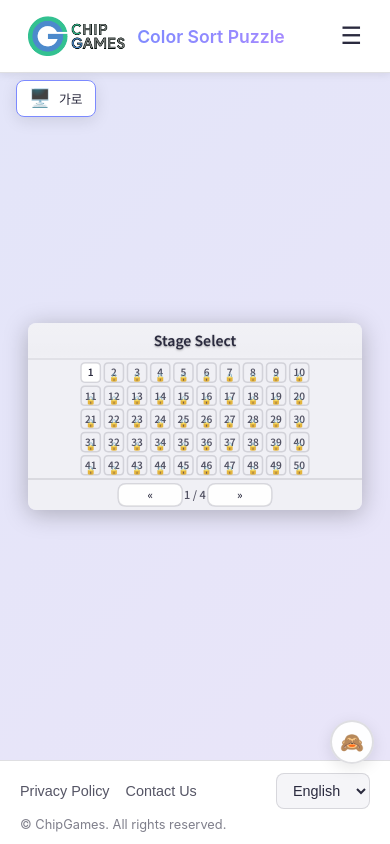
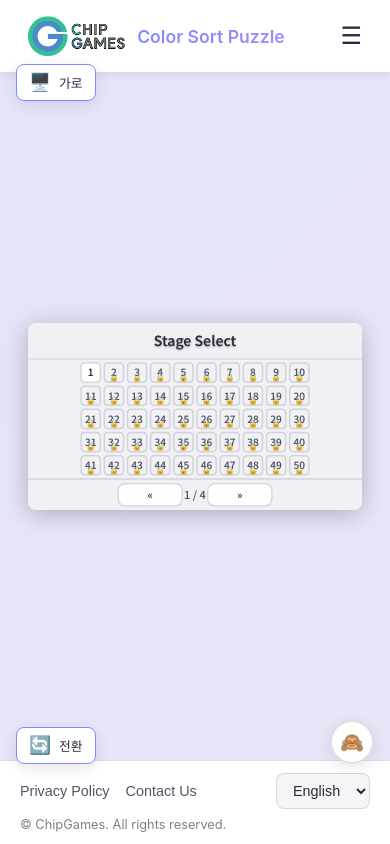
Before and after one commit to chipgames/ChipGemSort, a React (Vite) app: page / in a window 390 px wide. Built offline with nearby package versions, Linux system fonts and the light colour scheme.

Commit message:
화면 회전 고정 추가

```diff
--- a/src/App.tsx
+++ b/src/App.tsx
@@ -11,6 +11,7 @@ import { setupAdObserver, preventAdSenseErrors } from "@/utils/adsense";
 import { registerServiceWorker } from "@/utils/serviceWorker";
 import OfflineBanner from "@/components/ui/OfflineBanner";
 import OrientationLock from "@/components/ui/OrientationLock";
+import ScreenOrientationLock from "@/components/ui/ScreenOrientationLock";
 import "@/styles/App.css";
 
 const App: React.FC = () => {
@@ -113,6 +114,7 @@ const App: React.FC = () => {
             >
               {isUIHidden ? "👁️" : "🙈"}
             </button>
+            <ScreenOrientationLock className="screen-orientation-lock-fixed" />
             <OrientationLock className="orientation-lock-fixed" />
           </>
         )}
--- a/src/components/layout/Header.tsx
+++ b/src/components/layout/Header.tsx
@@ -3,6 +3,7 @@ import { useLanguage } from "@/hooks/useLanguage";
 import LanguageSelector from "@/components/ui/LanguageSelector";
 import ThemeToggle from "@/components/ui/ThemeToggle";
 import OrientationLock from "@/components/ui/OrientationLock";
+import ScreenOrientationLock from "@/components/ui/ScreenOrientationLock";
 import SoundToggle from "@/components/ui/SoundToggle";
 import type { GameScreen } from "@/types/ui";
 import "./Header.css";
@@ -189,6 +190,7 @@ const Header: React.FC<HeaderProps> = ({ onNavigate }) => {
             </button>
           )}
           <div className="header-mobile-nav-actions">
+            <ScreenOrientationLock />
             <OrientationLock />
             <SoundToggle />
             <ThemeToggle />
--- /dev/null
+++ b/src/components/ui/ScreenOrientationLock.css
@@ -0,0 +1,49 @@
+.screen-orientation-lock-button {
+  display: flex;
+  align-items: center;
+  gap: 0.5rem;
+  padding: 0.5rem 1rem;
+  background: var(--bg-secondary, rgba(168, 181, 255, 0.1));
+  border: 1px solid var(--accent-primary, rgba(168, 181, 255, 0.3));
+  border-radius: 0.5rem;
+  color: var(--text-primary, #e0e0e0);
+  font-size: 0.875rem;
+  cursor: pointer;
+  transition: all 0.2s ease;
+  white-space: nowrap;
+}
+
+.screen-orientation-lock-button:hover {
+  background: var(--bg-secondary, rgba(168, 181, 255, 0.2));
+  border-color: var(--accent-primary, rgba(168, 181, 255, 0.5));
+  transform: translateY(-1px);
+}
+
+.screen-orientation-lock-button:active {
+  transform: translateY(0);
+}
+
+.screen-orientation-lock-button.locked {
+  background: var(--accent-primary, rgba(168, 181, 255, 0.2));
+  border-color: var(--accent-primary, rgba(168, 181, 255, 0.6));
+}
+
+.screen-orientation-lock-icon {
+  font-size: 1.25rem;
+  line-height: 1;
+}
+
+.screen-orientation-lock-label {
+  font-weight: 500;
+}
+
+@media (max-width: 768px) {
+  .screen-orientation-lock-button {
+    padding: 0.4rem 0.8rem;
+    font-size: 0.8rem;
+  }
+
+  .screen-orientation-lock-icon {
+    font-size: 1.1rem;
+  }
+}
--- /dev/null
+++ b/src/components/ui/ScreenOrientationLock.tsx
@@ -0,0 +1,108 @@
+import React, { useState, useEffect } from "react";
+import { useOrientationLock } from "@/hooks/useOrientationLock";
+import "./ScreenOrientationLock.css";
+
+interface ScreenOrientationLockProps {
+  className?: string;
+}
+
+const STORAGE_KEY = "chipGemSort_screenOrientationLocked";
+
+const ScreenOrientationLock: React.FC<ScreenOrientationLockProps> = ({
+  className,
+}) => {
+  const { supported, isLocked, lockType, lock, unlock } = useOrientationLock();
+  const [isMobile, setIsMobile] = useState(() => {
+    if (typeof window === "undefined") return false;
+    return (
+      window.innerWidth <= 768 ||
+      "ontouchstart" in window ||
+      navigator.maxTouchPoints > 0
+    );
+  });
+  const [isAutoLockEnabled, setIsAutoLockEnabled] = useState(() => {
+    if (typeof window !== "undefined") {
+      const saved = localStorage.getItem(STORAGE_KEY);
+      return saved === "true";
+    }
+    return true; // 기본값: 고정
+  });
+
+  useEffect(() => {
+    const handleResize = () => {
+      setIsMobile(
+        window.innerWidth <= 768 ||
+          "ontouchstart" in window ||
+          navigator.maxTouchPoints > 0
+      );
+    };
+    window.addEventListener("resize", handleResize);
+    window.addEventListener("orientationchange", handleResize);
+    return () => {
+      window.removeEventListener("resize", handleResize);
+      window.removeEventListener("orientationchange", handleResize);
+    };
+  }, []);
+
+  // 자동 고정 설정 변경 시
+  useEffect(() => {
+    localStorage.setItem(STORAGE_KEY, String(isAutoLockEnabled));
+
+    if (!supported || !isMobile) return;
+
+    const applyOrientationLock = async () => {
+      if (isAutoLockEnabled) {
+        // 고정 활성화: 현재 방향으로 고정
+        const currentOrientation =
+          Math.abs(window.orientation ?? screen.orientation?.angle ?? 0) === 90
+            ? "landscape"
+            : "portrait";
+        try {
+          await lock(currentOrientation);
+        } catch (err) {
+          console.warn("Failed to lock orientation:", err);
+        }
+      } else {
+        // 고정 해제
+        try {
+          await unlock();
+        } catch (err) {
+          console.warn("Failed to unlock orientation:", err);
+        }
+      }
+    };
+
+    applyOrientationLock();
+  }, [isAutoLockEnabled, supported, isMobile, lock, unlock]);
+
+  if (!supported || !isMobile) return null;
+
+  const handleClick = () => {
+    setIsAutoLockEnabled((prev) => !prev);
+  };
+
+  const getIcon = () => {
+    return isAutoLockEnabled ? "🔒" : "🔄";
+  };
+
+  const getLabel = () => {
+    return isAutoLockEnabled ? "고정" : "전환";
+  };
+
+  return (
+    <button
+      type="button"
+      className={`screen-orientation-lock-button ${className ?? ""} ${
+        isAutoLockEnabled ? "locked" : "unlocked"
+      }`}
+      onClick={handleClick}
+      aria-label={isAutoLockEnabled ? "화면 방향 고정 해제" : "화면 방향 고정"}
+      title={isAutoLockEnabled ? "화면 방향 고정 해제" : "화면 방향 고정"}
+    >
+      <span className="screen-orientation-lock-icon">{getIcon()}</span>
+      <span className="screen-orientation-lock-label">{getLabel()}</span>
+    </button>
+  );
+};
+
+export default ScreenOrientationLock;
--- a/src/styles/App.css
+++ b/src/styles/App.css
@@ -91,7 +91,7 @@ body {
 
 .orientation-lock-fixed {
   position: fixed !important;
-  top: 80px;
+  top: 64px;
   left: 16px;
   z-index: 1000;
   width: auto;
@@ -101,17 +101,39 @@ body {
   box-shadow: var(--shadow-md);
 }
 
-/* UI 숨김 시 버튼을 상단으로 이동 */
+.screen-orientation-lock-fixed {
+  position: fixed !important;
+  bottom: 80px;
+  left: 16px;
+  z-index: 1000;
+  width: auto;
+  height: auto;
+  padding: 8px 12px;
+  border-radius: 8px;
+  box-shadow: var(--shadow-md);
+}
+
+/* UI 숨김 시 가로/세로 버튼은 상단에 유지 */
 .app-container[data-ui-hidden="true"] .orientation-lock-fixed {
   top: 16px;
 }
 
-/* 모바일 가로 모드에서 헤더가 작아질 때 버튼 위치 조정 */
+.app-container[data-ui-hidden="true"] .screen-orientation-lock-fixed {
+  bottom: 80px;
+}
+
+/* 모바일 가로 모드에서 버튼 위치 조정 */
 @media (max-height: 560px) {
   .orientation-lock-fixed {
-    top: 60px;
+    top: 48px;
+  }
+  .screen-orientation-lock-fixed {
+    bottom: 60px;
   }
   .app-container[data-ui-hidden="true"] .orientation-lock-fixed {
     top: 12px;
   }
+  .app-container[data-ui-hidden="true"] .screen-orientation-lock-fixed {
+    bottom: 60px;
+  }
 }
```
